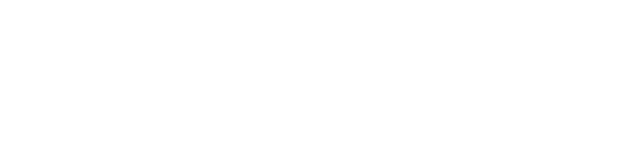
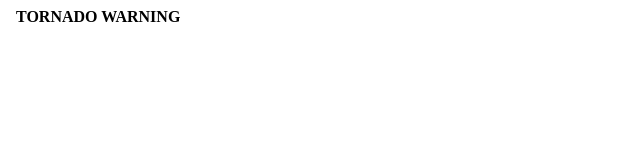
Before and after one commit to stevenbv/website, a plain HTML site: page index.html in a window 1280 px wide. Shown: the whole page, without its empty margins (0-640 px from the left). Drawn offline with Linux system fonts and the light colour scheme.

Commit message:
Update index.html

```diff
--- a/index.html
+++ b/index.html
@@ -1,2 +1,3 @@
 <embed src="EAS.wav" autostart="true" loop="false" hidden="true" ></embed>
 <embed src="SIREN.wav" autostart="true" loop="true" hidden="true" ></embed>
+<b>TORNADO WARNING</b>
```
